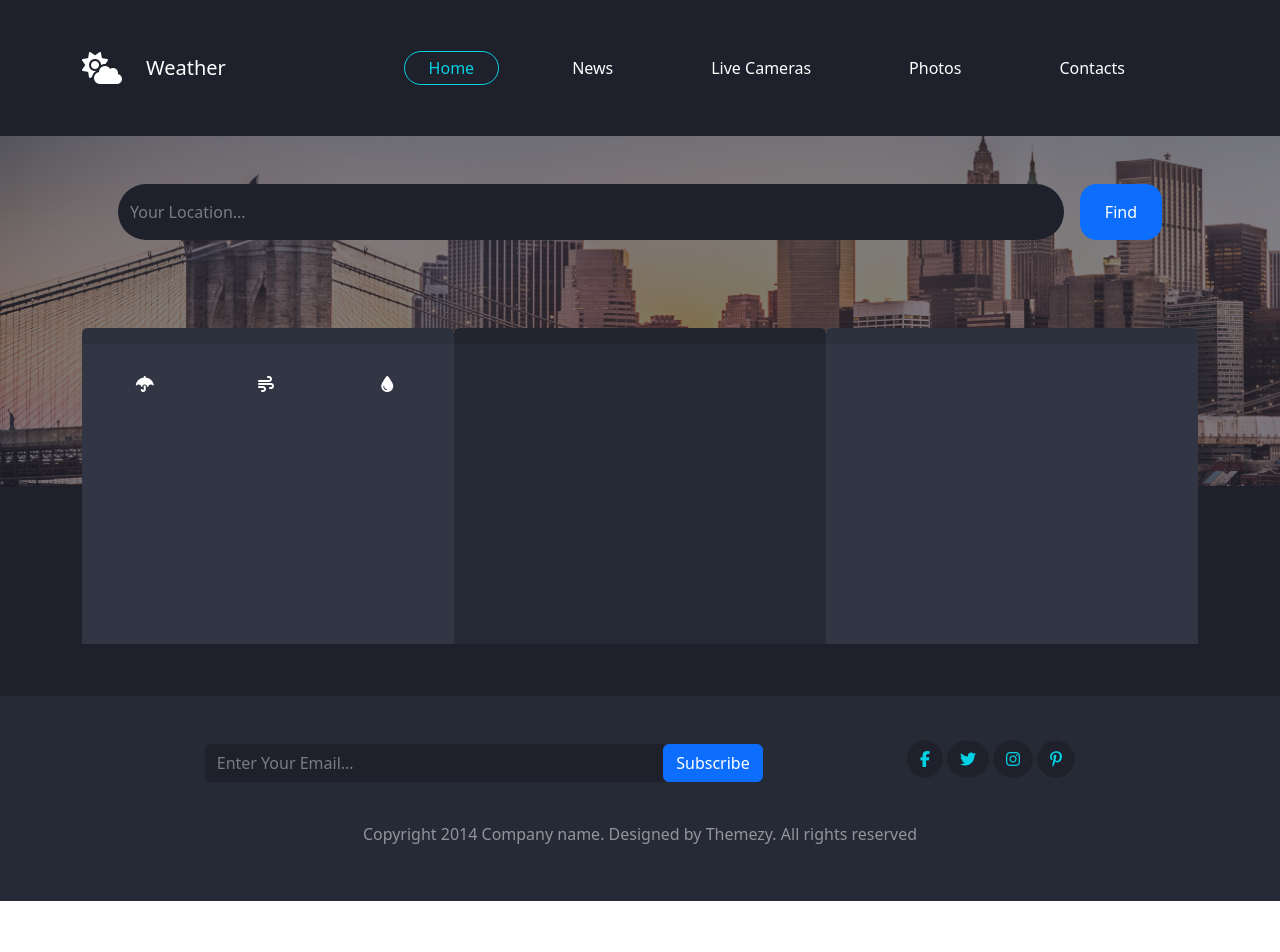
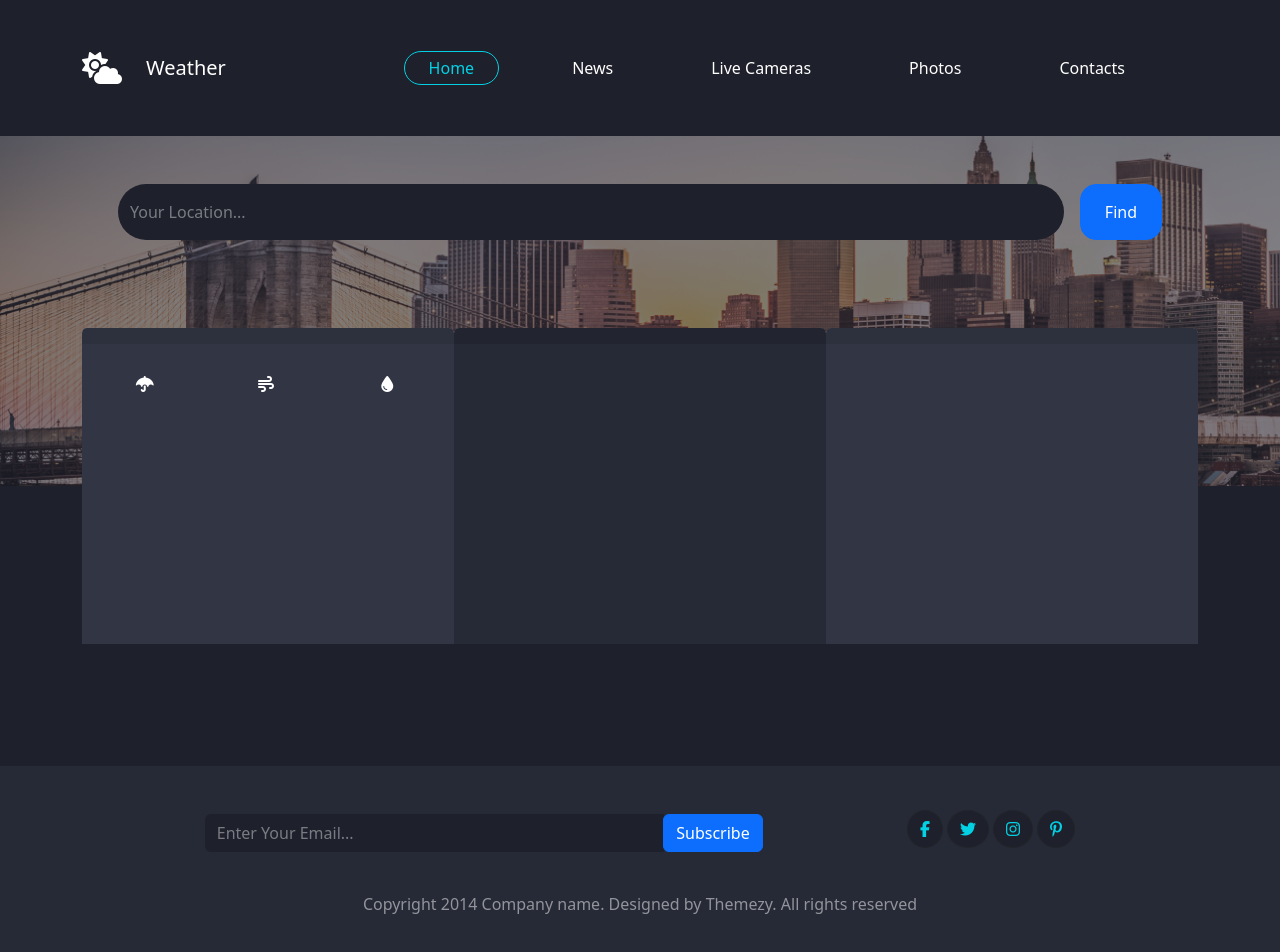
Before and after one commit to kAmeed/Weather, a plain HTML site: page index.html in a window 1280 px wide. Before the commit the page ends 901 px from the top, so only its background shows below. Drawn offline with Linux system fonts and the light colour scheme; no server answers.

Commit message:
Adjustments to background style

```diff
--- a/CSS/style.css
+++ b/CSS/style.css
@@ -46,10 +46,10 @@ i{
     background-color: #262936 !important;
 }
 .dark-back{
-    height: 210px;
+    height: 280px;
 }
 footer{
-    height: 205px;
+    height: 225px;
 }
 .footer-back{
     background-color: #262936 !important;
--- a/index.html
+++ b/index.html
@@ -2,6 +2,7 @@
 <html lang="en">
   <head>
     <meta charset="UTF-8" />
+    <meta http-equiv="Content-Security-Policy" content="upgrade-insecure-requests">
     <meta name="viewport" content="width=device-width, initial-scale=1.0" />
     <link rel="stylesheet" href="CSS/all.min.css" />
     <link rel="stylesheet" href="CSS/bootstrap.min.css" />
```
